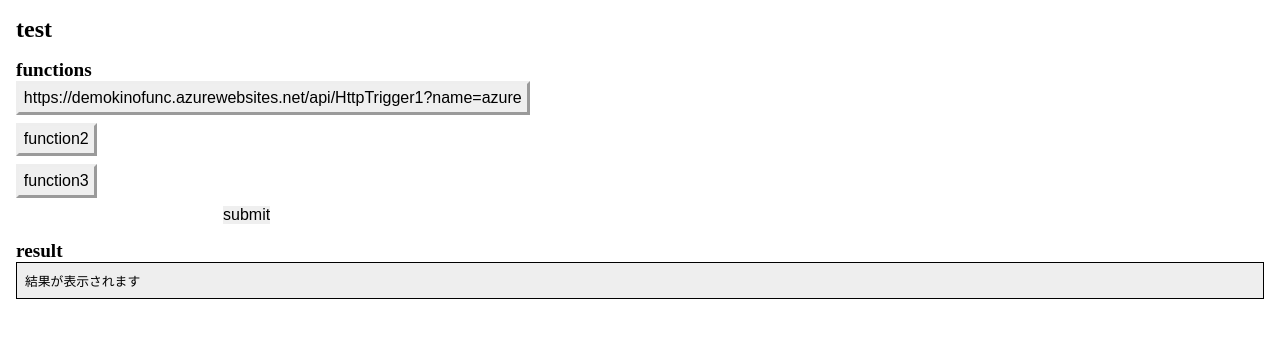
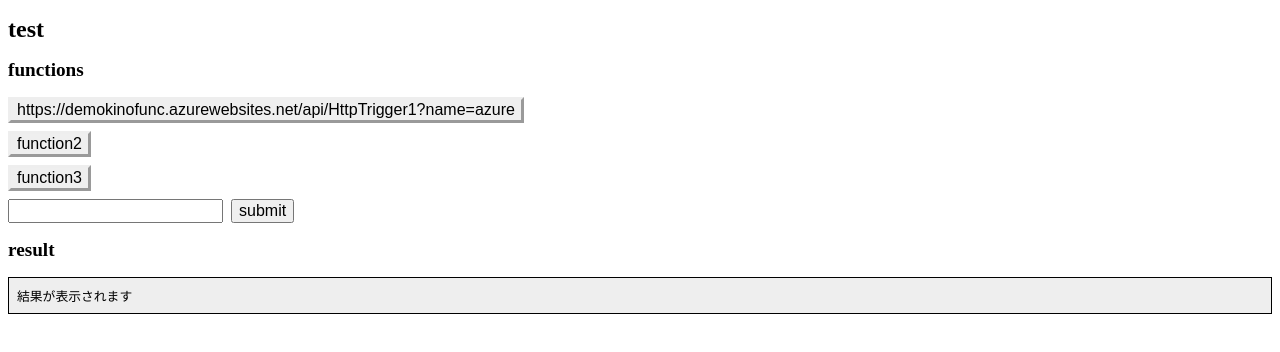
Before and after one commit to oto-okino/callapi, a plain HTML site: page index.html in a window 1280 px wide. Drawn offline with Linux system fonts and the light colour scheme.

Commit message:
Update style.css

```diff
--- a/style.css
+++ b/style.css
@@ -1,33 +1,19 @@
 @charset "UTF-8";
 *{
-    margin: 0;
-    padding: 0;
     font-size: 1rem;
-    border: none;
-}
-
-body {
-    padding: 1rem;
 }
 
 h1{
     font-size: 1.5rem;
-    margin-bottom: 1rem;
 }
 .default-header{
     font-size: 1.2rem;
 }
-#functions{
-    margin-bottom: 1rem;
-}
 #functions > button {
     display: block;
     margin-bottom: 0.5rem;
-    padding: 0.3rem;
     border: outset;
-
 }
-
 #functions > button:hover {
     border: inset;
 }
@@ -35,6 +21,10 @@ h1{
 #functions > button:active {
     background-color: #aaa;
     color: #555;
+}
+
+#input-text {
+    margin-right: 0.5rem;
 }
 
 #result{
```
